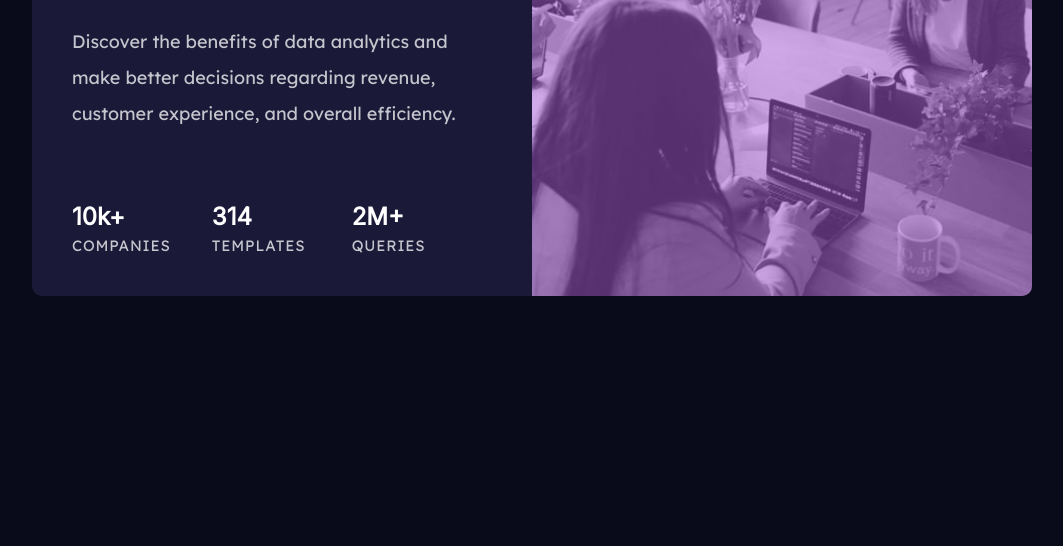
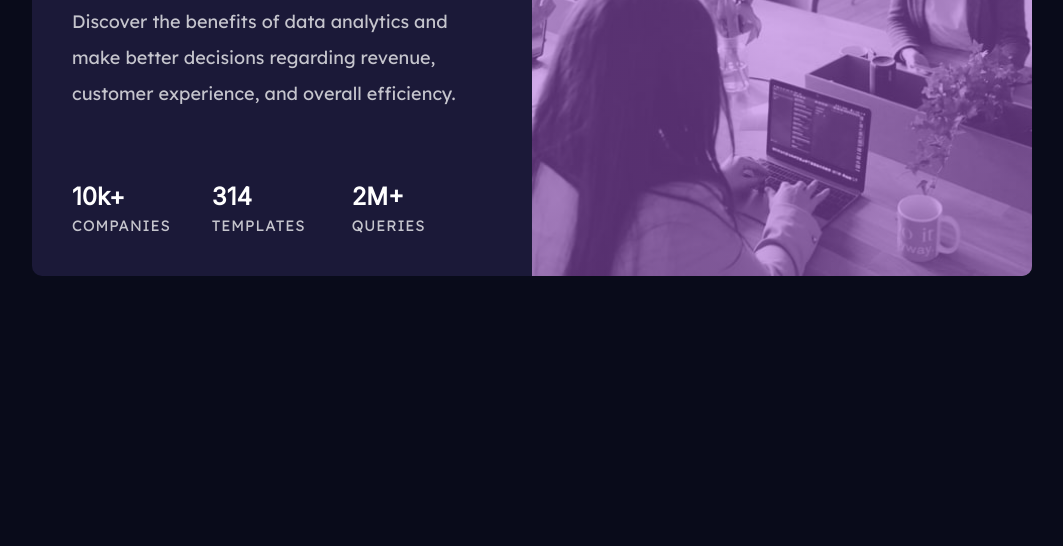
Before and after one commit to yeet-yeet-4-real/Frontend-mentor-projects, a plain HTML site: page card_project/index.html in a window 1280 px wide. Shown: the part 254-800 px from the top of the page, without its empty margins (108-1171 px from the left). Drawn offline with Linux system fonts and the light colour scheme.

Commit message:
Update style.css

```diff
--- a/card_project/css/style.css
+++ b/card_project/css/style.css
@@ -9,7 +9,7 @@
 
 body {
     background: #090b1a;
-    margin: 100px 10px;
+    margin: 80px 10px;
 }
 
 /* Mobile */
```
